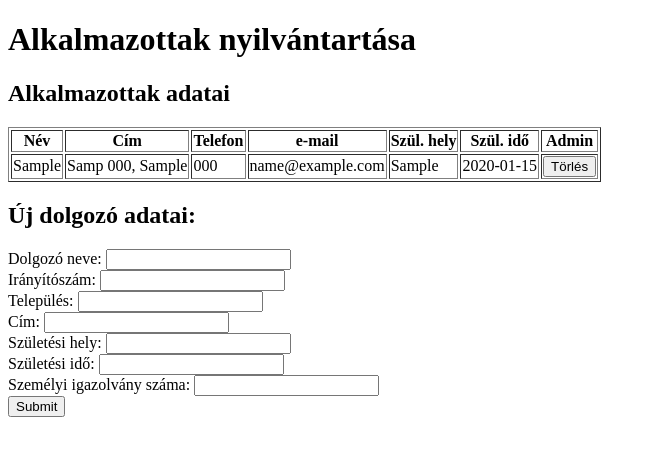
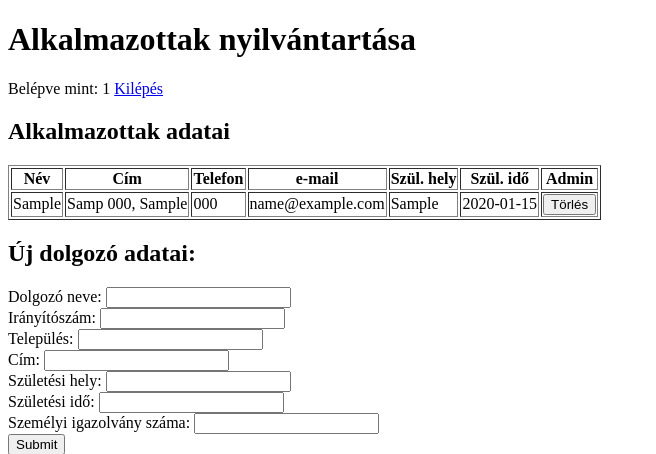
Before and after one commit to gazdagandras/alkalmazottak, a PHP site: page /index.php in a window 1280 px wide. Shown: the top 454 px of the page, without its empty margins (0-656 px from the left). Run offline with PHP 8.4, Linux system fonts and the light colour scheme; the visitor is signed in with stand-in values (Sample User, id 1); tables that the repository leaves empty hold one stand-in row (values such as "Sample post").

Commit message:
Kilépés megvalósítása

```diff
--- a/index.php
+++ b/index.php
@@ -57,6 +57,12 @@ if (isset($_POST["belepes"])) {
   }
 }
 
+// Kilépés
+if (isset($_GET["kilepes"])) {
+  unset($_SESSION["felhasznalonev"]);
+  session_destroy();
+}
+
 ?><!DOCTYPE html>
 <html>
     <head>
@@ -68,9 +74,12 @@ if (isset($_POST["belepes"])) {
         <h1>Alkalmazottak nyilvántartása</h1>
 
         <?php
-
+        // Be vagyok-e lépve?
         if (isset($_SESSION["felhasznalonev"])) {
-
+          echo '<div id="userinfo">';
+          echo '  Belépve mint: ' . $_SESSION["felhasznalonev"];
+          echo '  <a href="?kilepes">Kilépés</a>';
+          echo '</div>';
         ?>
 
         <h2>Alkalmazottak adatai</h2>
```
